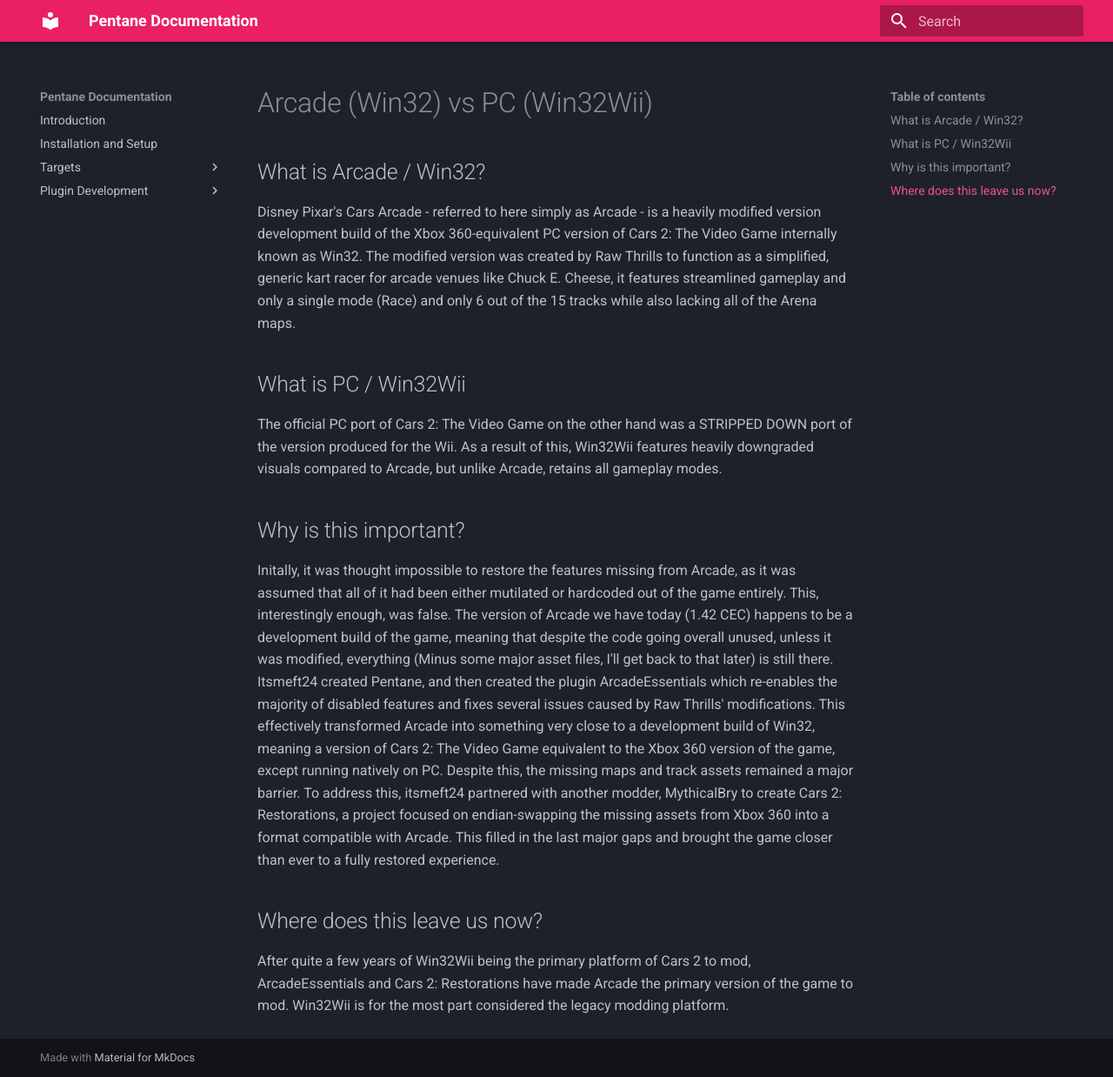
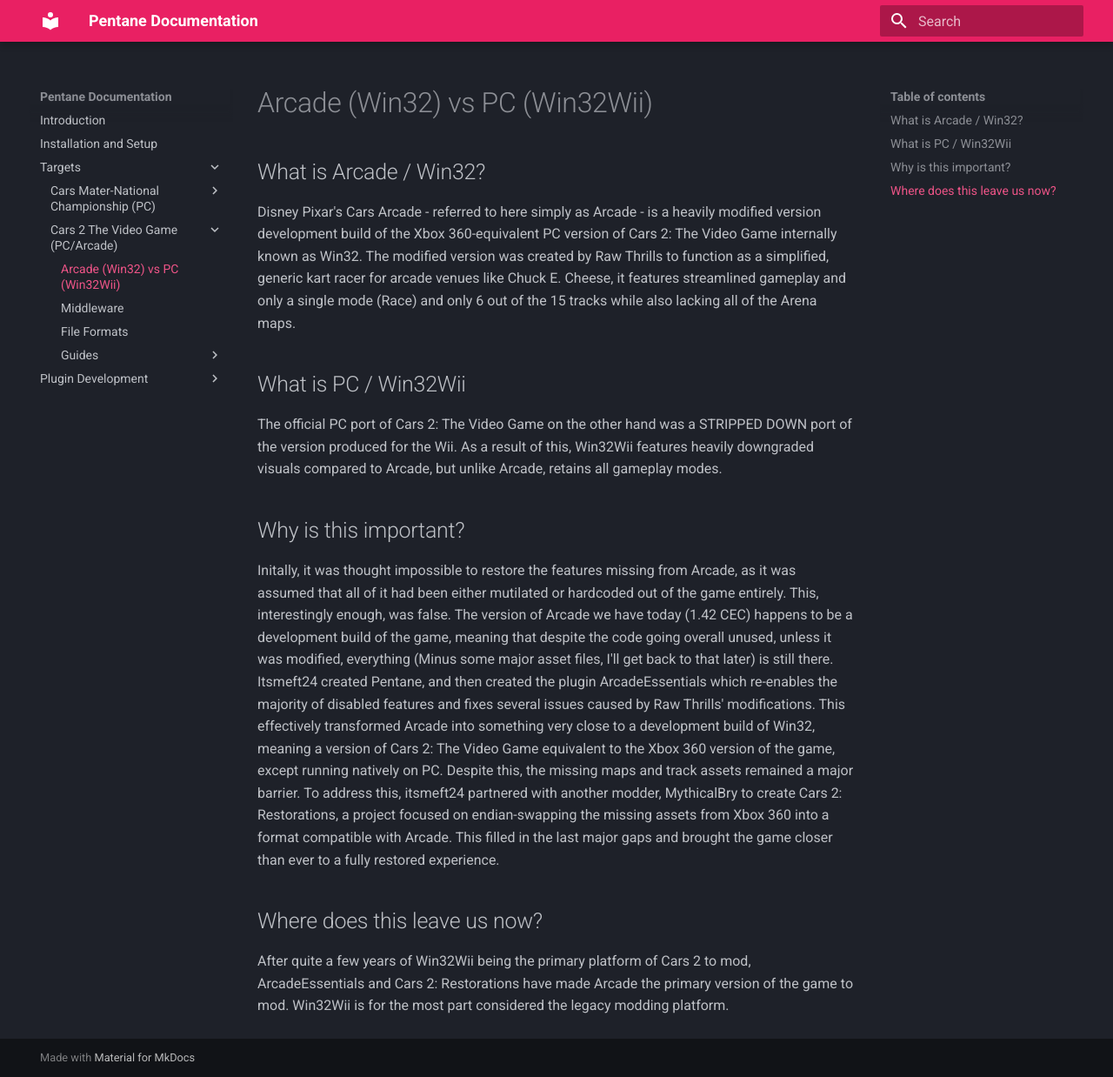
Before and after one commit to high-octane-dev/high-octane-dev.github.io, an MkDocs documentation site: the page built from docs/games/cars-2/ArcadeVWin32Wii.md, in a window 1280 px wide and 1238 px high. Shown: the whole window at 87% size. Built offline with MkDocs 1.6.1 and Material for MkDocs 9.7.7, drawn with Linux system fonts in a browser that asks for light colours.

Commit message:
Update mkdocs.yml to include the Arcade / Win32Wii documentation

```diff
--- a/mkdocs.yml
+++ b/mkdocs.yml
@@ -35,6 +35,7 @@
                 - "./games/mater-national/guides/shaders.md"
                 - "./games/mater-national/guides/textures.md"
         - Cars 2 The Video Game (PC/Arcade):
+            - "./games/cars-2/ArcadeVWin32Wii.md"
             - "./games/cars-2/middleware.md"
             - "./games/cars-2/file-formats.md"
             - Guides:
```
